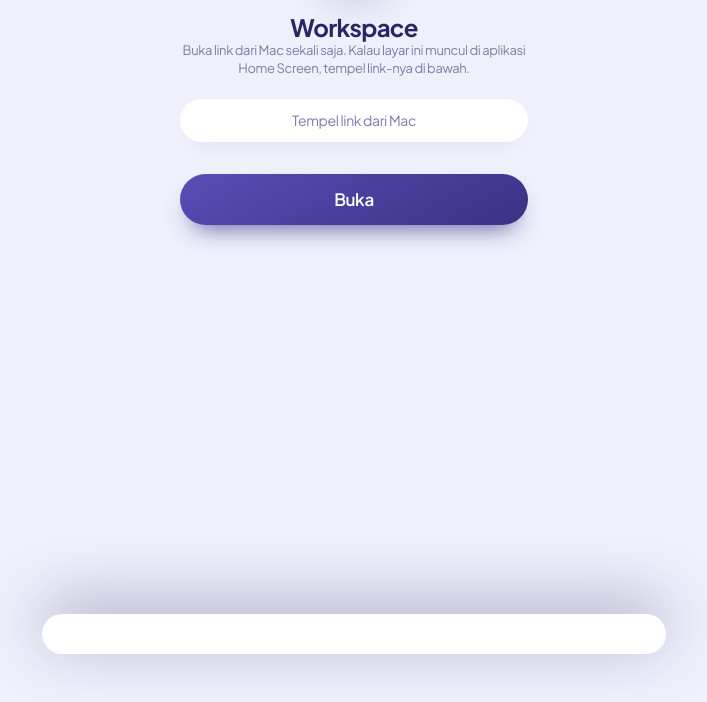
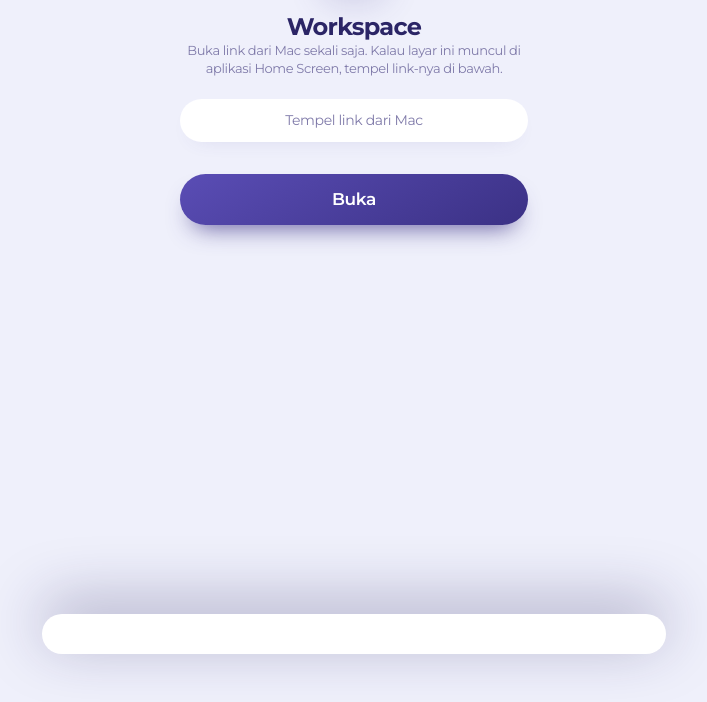
Before and after one commit to manobanwork-netizen/workspace-hp, a plain HTML site: page index.html in a window 1280 px wide. Shown: the part 186-888 px from the top of the page, without its empty margins (286-993 px from the left). Drawn offline with Linux system fonts and the light colour scheme.

Commit message:
update index.html

```diff
--- a/index.html
+++ b/index.html
@@ -13,7 +13,7 @@
 <link rel="manifest" href="manifest.webmanifest">
 <link rel="apple-touch-icon" href="icon-180.png">
 <title>Workspace</title>
-<link rel="stylesheet" href="https://fonts.googleapis.com/css2?family=Plus+Jakarta+Sans:wght@400;500;600;700&display=swap">
+<link rel="stylesheet" href="https://fonts.googleapis.com/css2?family=Montserrat:wght@400;500;600;700;800&display=swap">
 <style>
 :root{--bg:#ffffff;--tx:#0b1220;--mu:rgba(60,68,92,.72);--ac:#0a84ff;--ok:#30b266;--warn:#ff9f0a;--err:#ff453a;
 --g:rgba(255,255,255,.78);--g2:rgba(244,247,253,.9);--hl:rgba(255,255,255,1);--hl2:rgba(70,90,140,.10);--sh:rgba(40,60,110,.16);--bd:rgba(70,90,140,.12);--sf:rgba(255,255,255,.8);--sf2:rgba(110,125,165,.14);
@@ -108,7 +108,7 @@ select{background-image:linear-gradient(45deg,transparent 50%,var(--mu) 50%),lin
 @media(prefers-reduced-motion:reduce){*{transition:none!important;animation-duration:.01s!important}}
 
 /* ===== TEMA CAREPATH (sama dengan index.html): indigo, putih, kuning, koral ===== */
-:root{--font:"Plus Jakarta Sans",-apple-system,BlinkMacSystemFont,"SF Pro Text",system-ui,sans-serif;--bg:#e8eaf7;--tx:#1d1f4f;--mu:#8489b3;--ac:#2f3192;--ok:#4a6fd0;--warn:#f4bf2a;--err:#e5666b;--g:#fff;--g2:#f3f4fc;--gs:#fff;--hl:transparent;--hl2:transparent;--sh:rgba(52,56,140,.10);--bd:#eceefa;--sf:#fff;--sf2:#eceefc;--b1:transparent;--b2:transparent;--b3:transparent;--b4:transparent}
+:root{--font:"Montserrat",-apple-system,BlinkMacSystemFont,"SF Pro Text",system-ui,sans-serif;--bg:#e8eaf7;--tx:#1d1f4f;--mu:#8489b3;--ac:#2f3192;--ok:#4a6fd0;--warn:#f4bf2a;--err:#e5666b;--g:#fff;--g2:#f3f4fc;--gs:#fff;--hl:transparent;--hl2:transparent;--sh:rgba(52,56,140,.10);--bd:#eceefa;--sf:#fff;--sf2:#eceefc;--b1:transparent;--b2:transparent;--b3:transparent;--b4:transparent}
 html,body,button,select,input{font-family:var(--font)}
 html{background:var(--bg)}
 body::before{background:var(--bg)}
```
